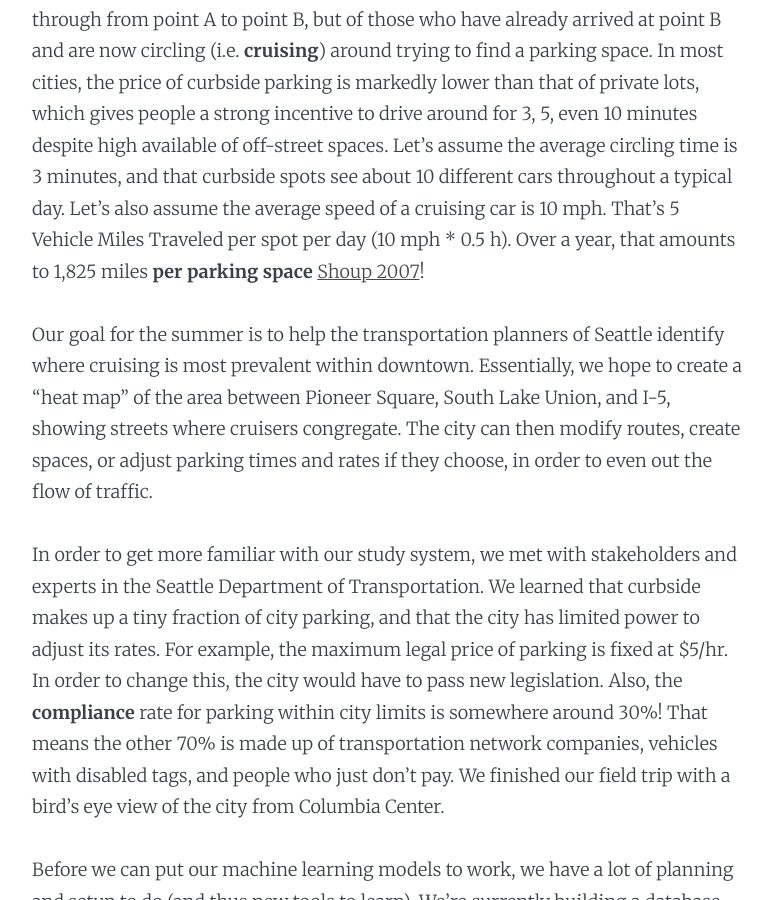
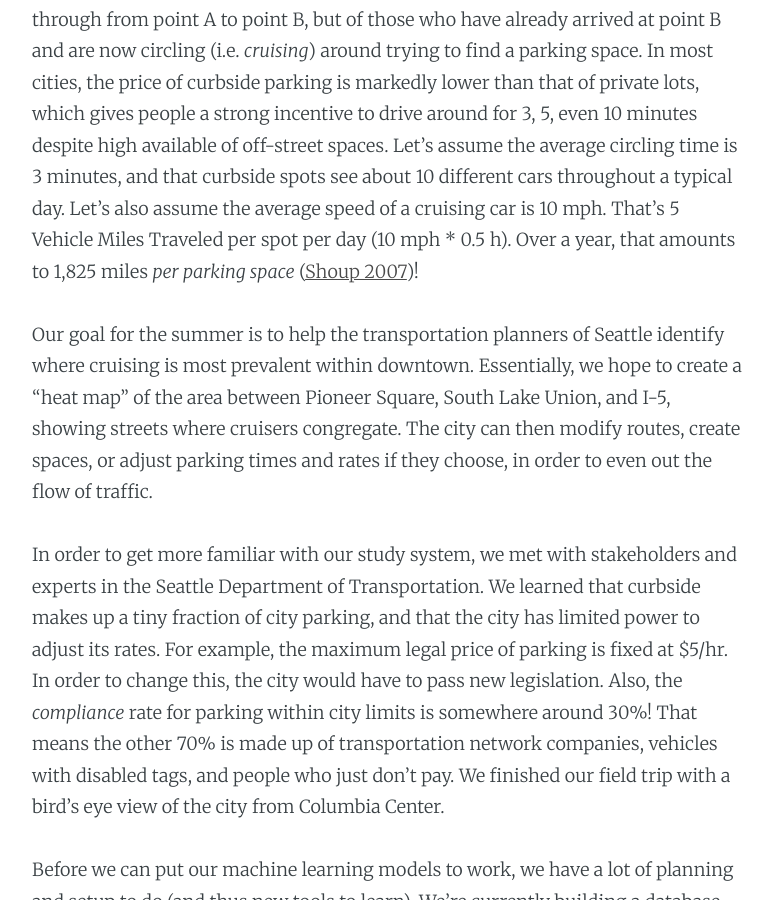
Before and after one commit to uwescience/DSSG2017, a Jekyll site: the page built from _posts/2017-07-03-cruisingUpdate1.md, in a window 1280 px wide and 900 px high, scrolled down 634 px. Shown: the whole window, without its empty margins (253-1025 px from the left). Built offline with Jekyll 4.4.1, drawn with Linux system fonts in a browser that asks for light colours.

Commit message:
minor style changes

```diff
--- a/_posts/2017-07-03-cruisingUpdate1.md
+++ b/_posts/2017-07-03-cruisingUpdate1.md
@@ -7,10 +7,10 @@ author: Cruising Team
 
 One of the pitfalls of data science is that there's often little incentive to acquire domain knowledge. Systems under study can be easily reduced to abstractions and shoved into models that may or may not acccount for relevant details. For data science aimed at effecting social good, the inclusion of such detail is of particular importance, as social systems are often intricate and nuanced, such that modification of any one structure impacts other connected parts of the system. So it is with transportation management, and so it was that the Cruising team took to the city, to meet with stakeholders in our project and to scope out the neighborhoods we'll be studying this summer.
 
-The problem we're investigating is that a considerable portion of urban traffic (between 20 and 50% by most estimates) is made up not of drivers passing through from point A to point B, but of those who have already arrived at point B and are now circling (i.e. __cruising__) around trying to find a parking space. In most cities, the price of curbside parking is markedly lower than that of private lots, which gives people a strong incentive to drive around for 3, 5, even 10 minutes despite high available of off-street spaces. Let's assume the average circling time is 3 minutes, and that curbside spots see about 10 different cars throughout a typical day. Let's also assume the average speed of a cruising car is 10 mph. That's 5 Vehicle Miles Traveled per spot per day (10 mph * 0.5 h). Over a year, that amounts to 1,825 miles __per parking space__ [Shoup 2007](http://shoup.bol.ucla.edu/CruisingForParkingAccess.pdf)!
+The problem we're investigating is that a considerable portion of urban traffic (between 20 and 50% by most estimates) is made up not of drivers passing through from point A to point B, but of those who have already arrived at point B and are now circling (i.e. _cruising_) around trying to find a parking space. In most cities, the price of curbside parking is markedly lower than that of private lots, which gives people a strong incentive to drive around for 3, 5, even 10 minutes despite high available of off-street spaces. Let's assume the average circling time is 3 minutes, and that curbside spots see about 10 different cars throughout a typical day. Let's also assume the average speed of a cruising car is 10 mph. That's 5 Vehicle Miles Traveled per spot per day (10 mph * 0.5 h). Over a year, that amounts to 1,825 miles _per parking space_ ([Shoup 2007](http://shoup.bol.ucla.edu/CruisingForParkingAccess.pdf))!
 
 Our goal for the summer is to help the transportation planners of Seattle identify where cruising is most prevalent within downtown. Essentially, we hope to create a "heat map" of the area between Pioneer Square, South Lake Union, and I-5, showing streets where cruisers congregate. The city can then modify routes, create spaces, or adjust parking times and rates if they choose, in order to even out the flow of traffic.
 
-In order to get more familiar with our study system, we met with stakeholders and experts in the Seattle Department of Transportation. We learned that curbside makes up a tiny fraction of city parking, and that the city has limited power to adjust its rates. For example, the maximum legal price of parking is fixed at $5/hr. In order to change this, the city would have to pass new legislation. Also, the __compliance__ rate for parking within city limits is somewhere around 30%! That means the other 70% is made up of transportation network companies, vehicles with disabled tags, and people who just don't pay. We finished our field trip with a bird's eye view of the city from Columbia Center.
+In order to get more familiar with our study system, we met with stakeholders and experts in the Seattle Department of Transportation. We learned that curbside makes up a tiny fraction of city parking, and that the city has limited power to adjust its rates. For example, the maximum legal price of parking is fixed at $5/hr. In order to change this, the city would have to pass new legislation. Also, the _compliance_ rate for parking within city limits is somewhere around 30%! That means the other 70% is made up of transportation network companies, vehicles with disabled tags, and people who just don't pay. We finished our field trip with a bird's eye view of the city from Columbia Center.
 
 Before we can put our machine learning models to work, we have a lot of planning and setup to do (and thus new tools to learn). We're currently building a database with RethinkDB and representing the downtown grid as a directed graph in Python. We've also acquired street and intersection attributes via OpenStreetMaps. Once everything is in place, we'll be ready to start searching for cruising. Stay tuned.
```
